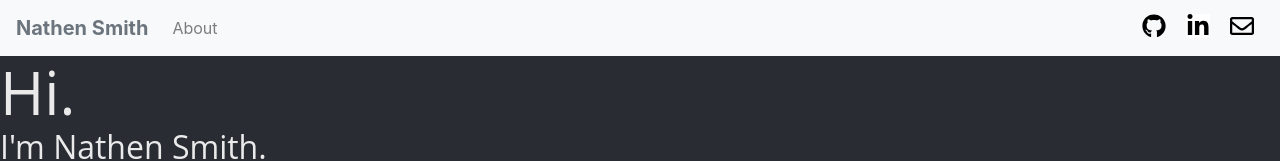
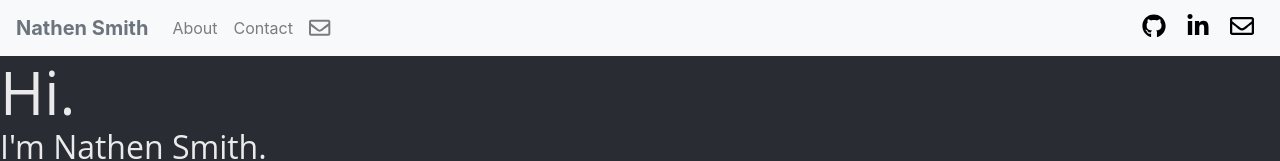
Before and after one commit to Nathen-Smith/nathen-smith.github.io, a React (Create React App) app: page / in a window 1280 px wide. Shown: the top 161 px of the page. Built offline with nearby package versions, Linux system fonts and the light colour scheme; what @fortawesome/fontawesome would draw is missing.

Commit message:
better to only use whats recommended in libraries and whats in the API than try to work with your own CSS. Navbar to be updated with Nav.Link for icons

```diff
--- a/src/App.js
+++ b/src/App.js
@@ -13,19 +13,20 @@ import './scss/style.scss';
 // import { Button } from 'react-bootstrap';
 import { BrowserRouter as Router } from 'react-router-dom';
 import { NavHashLink } from 'react-router-hash-link';
+import { faEnvelope } from '@fortawesome/free-regular-svg-icons';
+import { FontAwesomeIcon } from '@fortawesome/react-fontawesome';
 
 fontawesome.library.add(brands)
 
 const MyNavbar = () => {
-  return (
+  const screenType = useScreenType();
+  if (screenType === "mobile") {
     <Navbar collapseOnSelect bg="light" expand="md" sticky="top">
       <NavHashLink smooth to="#">
         <Navbar.Brand className="font-weight-bold text-muted">
             Nathen Smith
         </Navbar.Brand>
       </NavHashLink>
-
-
       <Navbar.Toggle aria-controls="responsive-navbar-nav" />
       <Navbar.Collapse id="responsive-navbar-nav">
       <Nav className="mr-auto">
@@ -35,8 +36,33 @@ const MyNavbar = () => {
           </Navbar.Brand>
         </NavHashLink> */}
         <Nav.Link href="#about">About</Nav.Link>
+        <Nav.Link href="#contact">Contact</Nav.Link>
         </Nav>
-
+      </Navbar.Collapse>
+    </Navbar>
+  }
+  return (
+    <Navbar collapseOnSelect bg="light" expand="md" sticky="top">
+      <NavHashLink smooth to="#">
+        <Navbar.Brand className="font-weight-bold text-muted">
+            Nathen Smith
+        </Navbar.Brand>
+      </NavHashLink>
+      <Navbar.Toggle aria-controls="responsive-navbar-nav" />
+      <Navbar.Collapse id="responsive-navbar-nav">
+      <Nav className="mr-auto">
+        {/* <NavHashLink smooth to="#about">
+          <Navbar.Brand className="font-weight-bold">
+              About
+          </Navbar.Brand>
+        </NavHashLink> */}
+        <Nav.Link href="#about">About</Nav.Link>
+        <Nav.Link href="#contact">Contact</Nav.Link>
+        <Nav.Link href="#about">
+          <FontAwesomeIcon icon={faEnvelope} size="lg">
+          </FontAwesomeIcon>
+        </Nav.Link>
+        </Nav>
         <Nav>
           <Github />
           <LinkedIn />
@@ -59,9 +85,12 @@ const Layout = () => {
         <h1 style={{fontSize:'120px'}}>Hi.</h1>
         <h2>I'm Nathen Smith.</h2>
         <h3 style={{height:'1000px'}}>Scroll down:)</h3>
-        <div id="about" style={{margin:'auto',padding:'16px'}}>
-          <ShowSkills />
-          <Links />
+        <div style={{margin:'auto',padding:'16px'}}>
+          <div id="about"></div>
+            <ShowSkills />
+          <div id="contact">
+            <Links />
+          </div>
         </div>
         </div>
       </div>
@@ -79,11 +108,13 @@ const Layout = () => {
 
 
 
-      <div id="about">
+      <div>
       {/* <a href="http://localhost:3000/personal-site#about"> */}
       <div style={{width:'60%',margin:'auto',padding:'10px'}}>
-        <ShowSkills />
-        <div style={{display:'block'}}>
+        <div id="about">
+          <ShowSkills />
+        </div>
+        <div id="contact" style={{display:'block'}}>
           <Links />
         </div>
       </div>
--- a/src/components/navlinks/LinkedIn.js
+++ b/src/components/navlinks/LinkedIn.js
@@ -8,7 +8,7 @@ const LinkedIn = () => {
       <a href={links[1].link} >
         <FontAwesomeIcon icon={links[1].icon}
         className="navlink"
-        style={{width:'24px', height:'24px',background:'white'}}
+        style={{width:'24px', height:'24px',backgroundColor:'transparent'}}
         />
       </a>
       </li>
```
